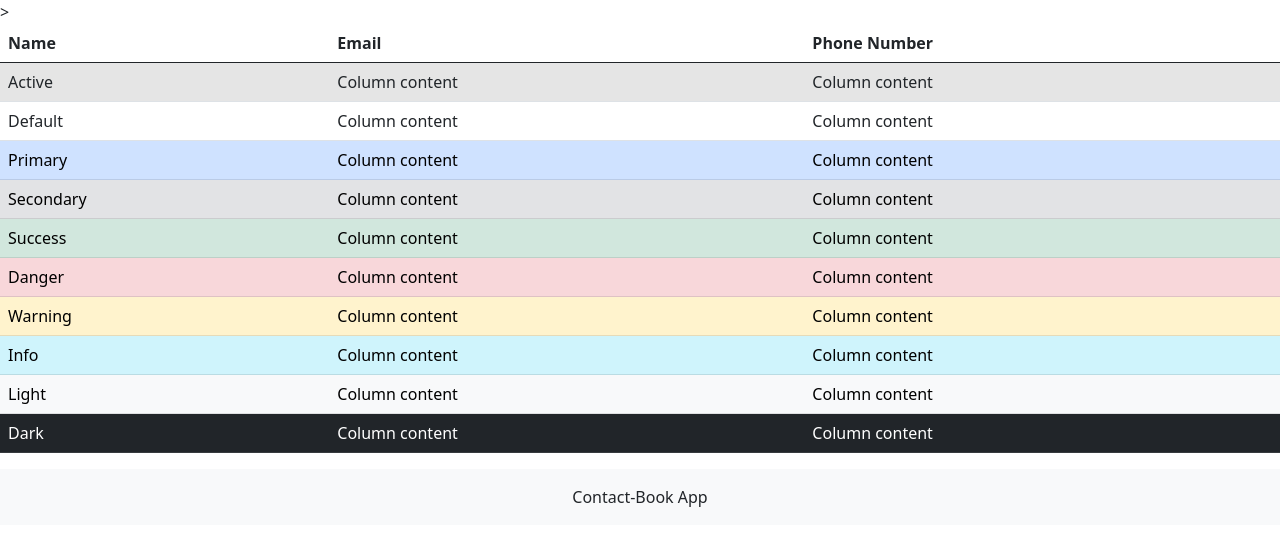
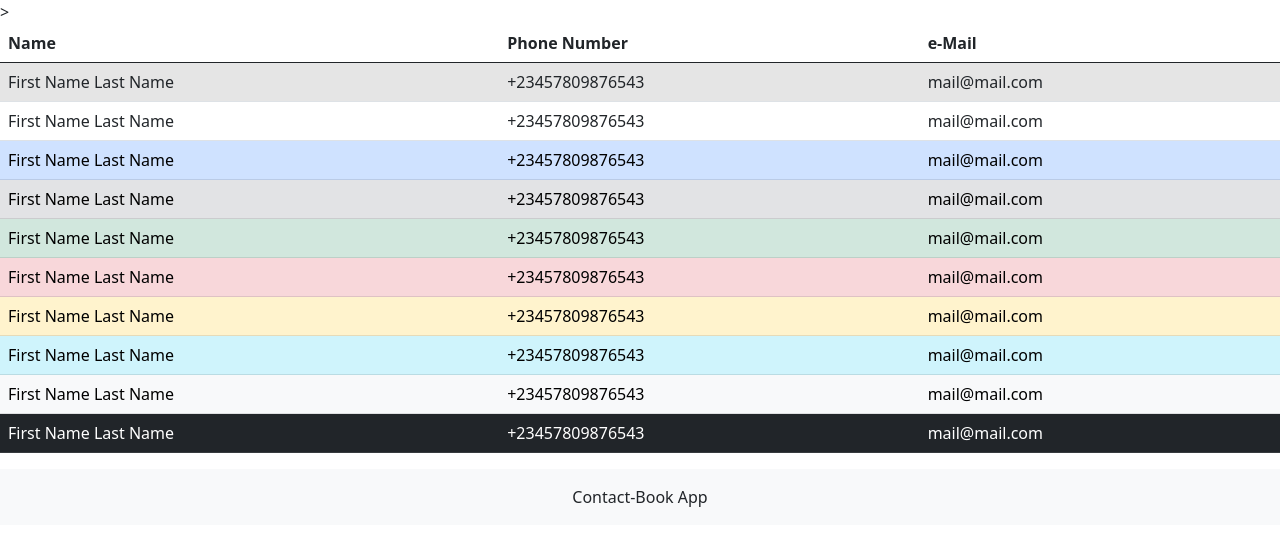
Before and after one commit to yusuf-saif/Contact-Book, a PHP site: page / in a window 1280 px wide. Shown: the part 82-628 px from the top of the page. Run offline with PHP 8.4, Linux system fonts and the light colour scheme.

Commit message:
New changes

```diff
--- a/inc/header.php
+++ b/inc/header.php
@@ -15,12 +15,12 @@
     <div class="collapse navbar-collapse fs-3 d-flex justify-content-evenly" id="navbarColor03">
       <ul class="navbar-nav me-auto">
         <li class="nav-item">
-          <a class="nav-link active" href="#">Contacts
+          <a class="nav-link active" href="index.php">Contacts
             <span class="visually-hidden">(current)</span>
           </a>
         </li>
       <li class="nav-item">
-          <a class="nav-link" href="#">Create </a>
+          <a class="nav-link" href="create.php">Create </a>
      </li>
         <li class="nav-item">
           <a class="nav-link" href="#">Update </a>
--- a/index.php
+++ b/index.php
@@ -6,70 +6,70 @@
   <thead>
     <tr>
       <th scope="col">Name</th>
-      <th scope="col">Email</th>
       <th scope="col">Phone Number</th>
+      <th scope="col">e-Mail</th>
 
     </tr>
   </thead>
   <tbody>
     <tr class="table-active">
-      <td>Active</td>
-      <td>Column content</td>
-      <td>Column content</td>
+      <td>First Name  Last Name </td>
+      <td>+23457809876543</td>
+      <td>mail@mail.com</td>
 
     </tr>
     <tr>
-      <td>Default</td>
-      <td>Column content</td>
-      <td>Column content</td>
+    <td>First Name  Last Name </td>
+      <td>+23457809876543</td>
+      <td>mail@mail.com</td>
 
     </tr>
     <tr class="table-primary">
-      <td>Primary</td>
-      <td>Column content</td>
-      <td>Column content</td>
+    <td>First Name  Last Name </td>
+      <td>+23457809876543</td>
+      <td>mail@mail.com</td>
 
     </tr>
     <tr class="table-secondary">
-      <td>Secondary</td>
-      <td>Column content</td>
-      <td>Column content</td>
+    <td>First Name  Last Name </td>
+      <td>+23457809876543</td>
+      <td>mail@mail.com</td>
 
     </tr>
     <tr class="table-success">
-      <td>Success</td>
-      <td>Column content</td>
-      <td>Column content</td>
+    <td>First Name  Last Name </td>
+      <td>+23457809876543</td>
+      <td>mail@mail.com</td>
 
     </tr>
     <tr class="table-danger">
-      <td>Danger</td>
-      <td>Column content</td>
-      <td>Column content</td>
+    <td>First Name  Last Name </td>
+      <td>+23457809876543</td>
+      <td>mail@mail.com</td>
 
     </tr>
     <tr class="table-warning">
-      <td>Warning</td>
-      <td>Column content</td>
-      <td>Column content</td>
+    <td>First Name  Last Name </td>
+      <td>+23457809876543</td>
+      <td>mail@mail.com</td>
 
     </tr>
     <tr class="table-info">
-      <td>Info</td>
-      <td>Column content</td>
-      <td>Column content</td>
+    <td>First Name  Last Name </td>
+      <td>+23457809876543</td>
+      <td>mail@mail.com</td>
      >
     </tr>
     <tr class="table-light">
-      <td>Light</td>
-      <td>Column content</td>
-      <td>Column content</td>
+    <td>First Name  Last Name </td>
+      <td>+23457809876543</td>
+      <td>mail@mail.com</td>
 
     </tr>
     <tr class="table-dark">
-      <td>Dark</td>
-      <td>Column content</td>
-      <td>Column content</td>
+    <td>First Name  Last Name </td>
+      <td>+23457809876543</td>
+      <td>mail@mail.com</td>
 
     </tr>
   </tbody>
```
